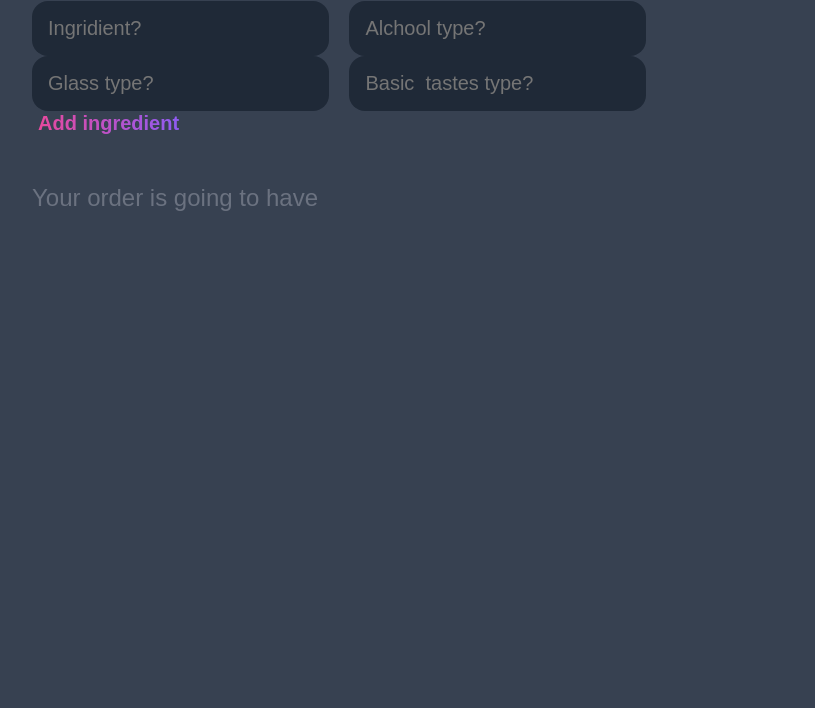
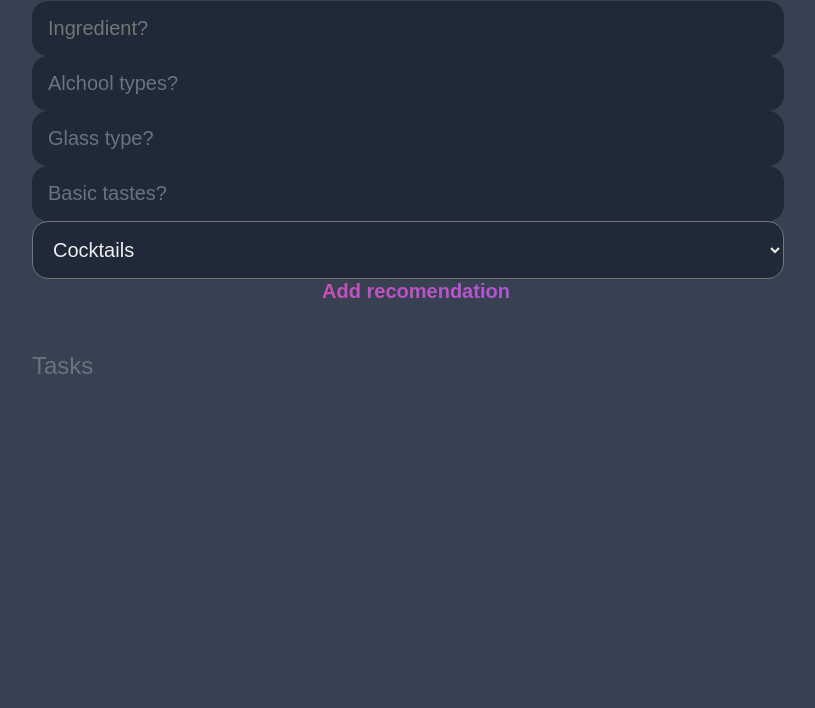
Before and after one commit to EjbejaranosAI/SEL_PW3, a plain HTML site: page src/interface/index.html in a window 1280 px wide. Shown: the part 92-800 px from the top of the page, without its empty margins (224-1039 px from the left). Drawn offline with Linux system fonts and the light colour scheme.

Commit message:
Advancing with the interface, INPUTS

```diff
--- a/src/interface/index.html
+++ b/src/interface/index.html
@@ -1,56 +1,77 @@
 <!DOCTYPE html>
 <html lang="en">
 <head>
-    <meta charset="UTF-8">
-    <meta name="viewport" content="width=device-width, initial-scale=1.0">
-    <meta http-equiv="X-UA-Compatible" content="IE=edge">
-    <title>COKCTAILS CBR</title>
-    <link rel="stylesheet" href="main.css" />
+	<meta charset="UTF-8">
+	<meta http-equiv="X-UA-Compatible" content="IE=edge">
+	<meta name="viewport" content="width=device-width, initial-scale=1.0">
+	<title>Task List 2021</title>
 
+	<link rel="stylesheet" href="main.css" />
 </head>
-
 <body>
 
 	<header>
-		<h1>CBR - Cocktails</h1>
-		<form id="new-ingridient-form">
+		<h1>CBR - Recomender Cocktails system</h1>
+		<form id="new-task-form">
 			<input
 				type="text"
-				name="new-ingredint-input"
-				id="new-ingredient-input"
-				placeholder="Ingridient?" />
+				name="new-task-input"
+				id="new-task-ingredient"
+				placeholder="Ingredient?" />
+
+			<input
+				type="text"
+				name="new-task-input"
+				id="new-task-input"
+				placeholder="Alchool types?" />
 
             <input
 				type="text"
-				name="new-alchool-input"
-				id="new-alchool-input"
-				placeholder="Alchool type?" />
-
-            <input
-				type="text"
-				name="new-alchool-input"
-				id="new-alchool-input"
+				name="new-task-input"
+				id="new-task-input"
 				placeholder="Glass type?" />
 
             <input
 				type="text"
-				name="new-alchool-input"
-				id="new-alchool-input"
-				placeholder="Basic  tastes type?" />
+				name="new-task-input"
+				id="new-task-input"
+				placeholder="Basic tastes?" />
+
+            <div>
+
+                </div>
+            <select name="categories" id="new-task-input">
+                <option value="r">Cocktails</option>
+                <option value="a">Shot</option>
+                <option value="v">Beer</option>
+                </select>
+
 			<input
 				type="submit"
-				id="new-cocktail-submit"
-				value="Add ingredient" />
+				id="new-task-submit"
+				value="Add recomendation" />
+
 		</form>
-
 	</header>
 	<main>
 		<section class="task-list">
-			<h2>Your order is going to have</h2>
+			<h2>Tasks</h2>
 
 			<div id="tasks">
 
-
+				<!-- <div class="task">
+					<div class="content">
+						<input
+							type="text"
+							class="text"
+							value="A new task"
+							readonly>
+					</div>
+					<div class="actions">
+						<button class="edit">Edit</button>
+						<button class="delete">Delete</button>
+					</div>
+				</div> -->
 
 			</div>
 		</section>
--- a/src/interface/main.css
+++ b/src/interface/main.css
@@ -38,6 +38,7 @@ header h1{
 
 #new-task-form {
 	display: flex;;
+    flex-direction: column;;
 }
 
 input, button {
@@ -47,7 +48,19 @@ input, button {
 	background: none;
 }
 
-#new-ingredient-input {
+#new-task-input {
+	flex: 1 1 0%;
+	background-color: var(--darker);
+	padding: 1rem;
+	border-radius: 1rem;
+	margin-right: 1rem;
+	color: var(--light);
+	font-size: 1.25rem;
+    grid-column-gap: 20px;
+}
+
+
+#new-task-ingredient {
 	flex: 1 1 0%;
 	background-color: var(--darker);
 	padding: 1rem;
@@ -57,21 +70,11 @@ input, button {
 	font-size: 1.25rem;
 }
 
-#new-alchool-input {
-	flex: 1 1 0%;
-	background-color: var(--darker);
-	padding: 1rem;
-	border-radius: 1rem;
-	margin-right: 1rem;
-	color: var(--light);
-	font-size: 1.25rem;
-}
-
-#new-cocktail-input::placeholder {
+#new-task-input::placeholder {
 	color: var(--grey);
 }
 
-#new-cocktail-submit {
+#new-task-submit {
 	color: var(--pink);
 	font-size: 1.25rem;
 	font-weight: 700;
@@ -87,7 +90,7 @@ input, button {
 }
 
 #new-task-submit:active {
-	opacity: 0.6;
+	opacity: 0.5;
 }
 
 main {
--- a/src/interface/main.js
+++ b/src/interface/main.js
@@ -1,17 +1,16 @@
 window.addEventListener('load', () => {
-	const form = document.querySelector("#new-ingredient-form");
-    const input_ingridient = document.querySelector("#new-ingredient-input");
-    const input_alchool = document.querySelector("#new-achool-input");
+	const form = document.querySelector("#new-task-form");
+	const input = document.querySelector("#new-task-ingredient");
+    const list = document.querySelector("#task-list");
 	const list_el = document.querySelector("#tasks");
 
 	form.addEventListener('submit', (e) => {
 		e.preventDefault();
 
-		const ingridient = input_ingredient.value;
-        const task = input_alchool.value;
+		const task = input.value;
 
 		const task_el = document.createElement('div');
-		task_el.classList.add('ingridient');
+		task_el.classList.add('task');
 
 		const task_content_el = document.createElement('div');
 		task_content_el.classList.add('content');
@@ -44,7 +43,7 @@ window.addEventListener('load', () => {
 
 		list_el.appendChild(task_el);
 
-		input_ingridient.value = '';
+		input.value = '';
 
 		task_edit_el.addEventListener('click', (e) => {
 			if (task_edit_el.innerText.toLowerCase() == "edit") {
```
